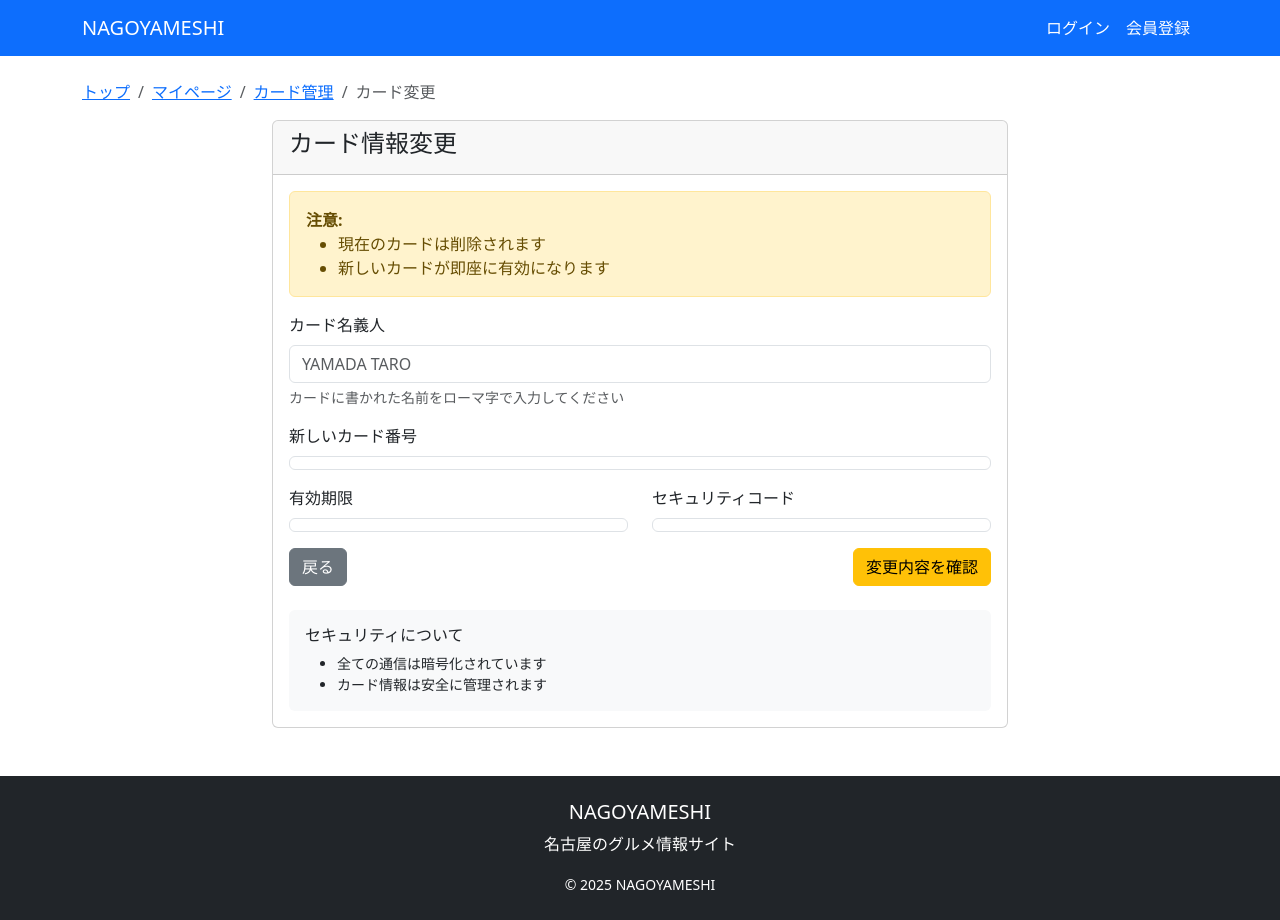
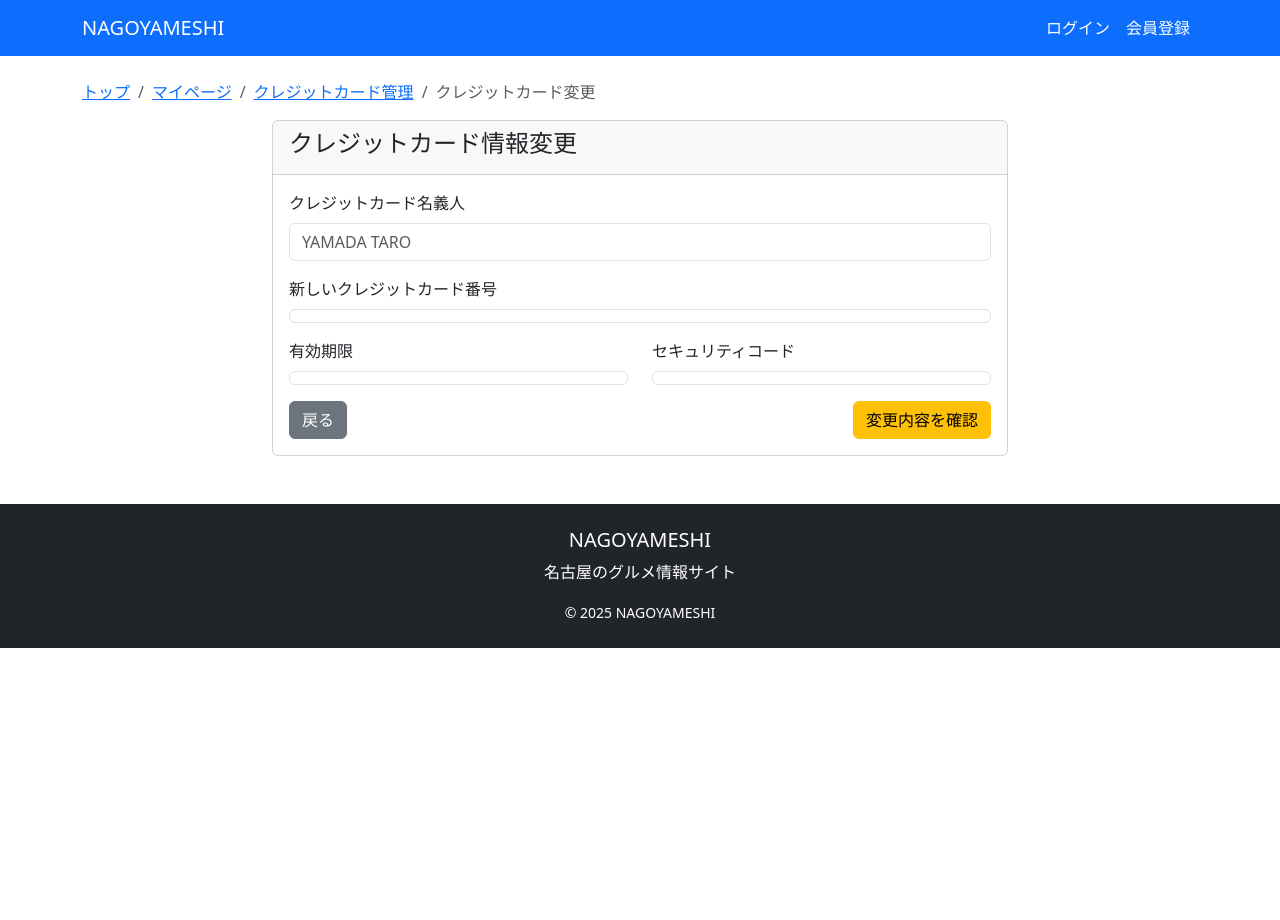
Before and after one commit to tk53582005/django-tabelog-kadai, a Django app: template templates/accounts/card_change.html in a window 1280 px wide. After the commit the page ends 648 px from the top, so only its background shows below. Run offline with Django 3.2, Linux system fonts and the light colour scheme; the template is opened without the code that fills it, so the values that code supplies are empty; some libraries are stand-ins or nearby versions.

Commit message:
クレジットカード管理ページの修正

```diff
--- a/templates/account/password_change.html
+++ b/templates/account/password_change.html
@@ -37,7 +37,7 @@
                     </a>
                     {% if user.is_premium %}
                     <a href="{% url 'accounts:card_manage' %}" class="list-group-item list-group-item-action">
-                        カード管理
+                        クレジットカード管理
                     </a>
                     <a href="{% url 'accounts:subscription_manage' %}" class="list-group-item list-group-item-action">
                         サブスクリプション管理
--- a/templates/accounts/card_change.html
+++ b/templates/accounts/card_change.html
@@ -1,6 +1,6 @@
 {% extends 'layouts/base.html' %}
 
-{% block title %}カード変更 - NAGOYAMESHI{% endblock %}
+{% block title %}クレジットカード変更 - NAGOYAMESHI{% endblock %}
 
 {% block content %}
 <div class="container mt-4">
@@ -9,8 +9,8 @@
         <ol class="breadcrumb">
             <li class="breadcrumb-item"><a href="{% url 'restaurants:index' %}">トップ</a></li>
             <li class="breadcrumb-item"><a href="{% url 'accounts:mypage' %}">マイページ</a></li>
-            <li class="breadcrumb-item"><a href="{% url 'accounts:card_manage' %}">カード管理</a></li>
-            <li class="breadcrumb-item active">カード変更</li>
+            <li class="breadcrumb-item"><a href="{% url 'accounts:card_manage' %}">クレジットカード管理</a></li>
+            <li class="breadcrumb-item active">クレジットカード変更</li>
         </ol>
     </nav>
 
@@ -18,26 +18,17 @@
         <div class="col-md-8">
             <div class="card">
                 <div class="card-header">
-                    <h4>カード情報変更</h4>
+                    <h4>クレジットカード情報変更</h4>
                 </div>
                 <div class="card-body">
-                    <!-- 現在のカード情報 -->
+                    <!-- 現在のクレジットカード情報 -->
                     {% if current_payment_method %}
                     <div class="alert alert-info">
-                        <h6>現在のカード</h6>
+                        <h6>現在のクレジットカード</h6>
                         <p>{{ current_payment_method.card.brand|title }} ****{{ current_payment_method.card.last4 }}</p>
                         <p>有効期限: {{ current_payment_method.card.exp_month }}/{{ current_payment_method.card.exp_year }}</p>
                     </div>
                     {% endif %}
-
-                    <!-- 注意事項 -->
-                    <div class="alert alert-warning">
-                        <strong>注意:</strong>
-                        <ul class="mb-0">
-                            <li>現在のカードは削除されます</li>
-                            <li>新しいカードが即座に有効になります</li>
-                        </ul>
-                    </div>
 
                     <form id="card-change-form" method="post">
                         {% csrf_token %}
@@ -46,19 +37,16 @@
                         {% endif %}
 
                         <div class="mb-3">
-                            <label class="form-label">カード名義人</label>
+                            <label class="form-label">クレジットカード名義人</label>
                             <input type="text"
                                    class="form-control"
                                    id="card-holder-name"
                                    placeholder="YAMADA TARO"
                                    required>
-                            <div class="form-text">
-                                カードに書かれた名前をローマ字で入力してください
-                            </div>
                         </div>
 
                         <div class="mb-3">
-                            <label class="form-label">新しいカード番号</label>
+                            <label class="form-label">新しいクレジットカード番号</label>
                             <div id="card-number-element" class="form-control">
                                 <!-- Stripe Elements -->
                             </div>
@@ -92,20 +80,13 @@
                                     変更内容を確認
                                 </button>
                                 <button type="submit" id="submit-button" class="btn btn-primary" style="display: none;">
-                                    カードを変更
+                                    クレジットカードを変更
                                 </button>
                             </div>
                         </div>
                     </form>
 
-                    <!-- セキュリティ情報 -->
-                    <div class="mt-4 p-3 bg-light rounded">
-                        <h6>セキュリティについて</h6>
-                        <ul class="small mb-0">
-                            <li>全ての通信は暗号化されています</li>
-                            <li>カード情報は安全に管理されます</li>
-                        </ul>
-                    </div>
+
                 </div>
             </div>
         </div>
@@ -118,7 +99,7 @@
 const stripe = Stripe('{{ stripe_public_key }}');
 const elements = stripe.elements();
 
-// カード要素作成
+// クレジットカード要素作成
 const cardNumber = elements.create('cardNumber');
 const cardExpiry = elements.create('cardExpiry');
 const cardCvc = elements.create('cardCvc');
@@ -140,11 +121,11 @@ function confirmChange() {
     const holderName = document.getElementById('card-holder-name').value;
 
     if (!holderName) {
-        alert('カード名義人を入力してください。');
+        alert('クレジットカード名義人を入力してください。');
         return;
     }
 
-    if (confirm('カード情報を変更しますか？\n現在のカードは削除されます。')) {
+    if (confirm('クレジットカード情報を変更しますか？\n現在のクレジットカードは削除されます。')) {
         document.getElementById('submit-button').style.display = 'inline-block';
         document.querySelector('button[onclick="confirmChange()"]').style.display = 'none';
     }
@@ -171,7 +152,7 @@ document.getElementById('card-change-form').addEventListener('submit', async (ev
         if (error) {
             showError(error.message);
             submitButton.disabled = false;
-            submitButton.textContent = 'カードを変更';
+            submitButton.textContent = 'クレジットカードを変更';
         } else {
             // サーバーに送信
             const formData = new FormData(document.getElementById('card-change-form'));
@@ -185,15 +166,15 @@ document.getElementById('card-change-form').addEventListener('submit', async (ev
             if (response.ok) {
                 window.location.href = '{% url "accounts:card_manage" %}';
             } else {
-                showError('カードの変更に失敗しました');
+                showError('クレジットカードの変更に失敗しました');
                 submitButton.disabled = false;
-                submitButton.textContent = 'カードを変更';
+                submitButton.textContent = 'クレジットカードを変更';
             }
         }
     } catch (err) {
         showError('エラーが発生しました');
         submitButton.disabled = false;
-        submitButton.textContent = 'カードを変更';
+        submitButton.textContent = 'クレジットカードを変更';
     }
 });
 </script>
--- a/templates/accounts/mypage.html
+++ b/templates/accounts/mypage.html
@@ -35,7 +35,7 @@
                     </a>
                     {% if user.is_premium %}
                     <a href="{% url 'accounts:card_manage' %}" class="list-group-item list-group-item-action">
-                        カード管理
+                        クレジットカード管理
                     </a>
                     <a href="{% url 'accounts:subscription_manage' %}" class="list-group-item list-group-item-action">
                         サブスクリプション管理
--- a/templates/accounts/profile_edit.html
+++ b/templates/accounts/profile_edit.html
@@ -36,7 +36,7 @@
                     </a>
                     {% if user.is_premium %}
                     <a href="{% url 'accounts:card_manage' %}" class="list-group-item list-group-item-action">
-                        カード管理
+                        クレジットカード管理
                     </a>
                     <a href="{% url 'accounts:subscription_manage' %}" class="list-group-item list-group-item-action">
                         サブスクリプション管理
--- a/templates/accounts/subscription_manage.html
+++ b/templates/accounts/subscription_manage.html
@@ -36,7 +36,7 @@
                     </a>
                     {% if user.is_premium %}
                     <a href="{% url 'accounts:card_manage' %}" class="list-group-item list-group-item-action">
-                        カード管理
+                        クレジットカード管理
                     </a>
                     <a href="{% url 'accounts:subscription_manage' %}" class="list-group-item list-group-item-action active">
                         サブスクリプション管理
--- a/templates/restaurants/review_list.html
+++ b/templates/restaurants/review_list.html
@@ -37,7 +37,7 @@
                     </a>
                     {% if user.is_premium %}
                     <a href="{% url 'accounts:card_manage' %}" class="list-group-item list-group-item-action">
-                        カード管理
+                        クレジットカード管理
                     </a>
                     <a href="{% url 'accounts:subscription_manage' %}" class="list-group-item list-group-item-action">
                         サブスクリプション管理
```
Also changed, not shown: templates/accounts/card_add.html (+12 -24 lines), templates/accounts/card_manage.html (+17 -36 lines).
